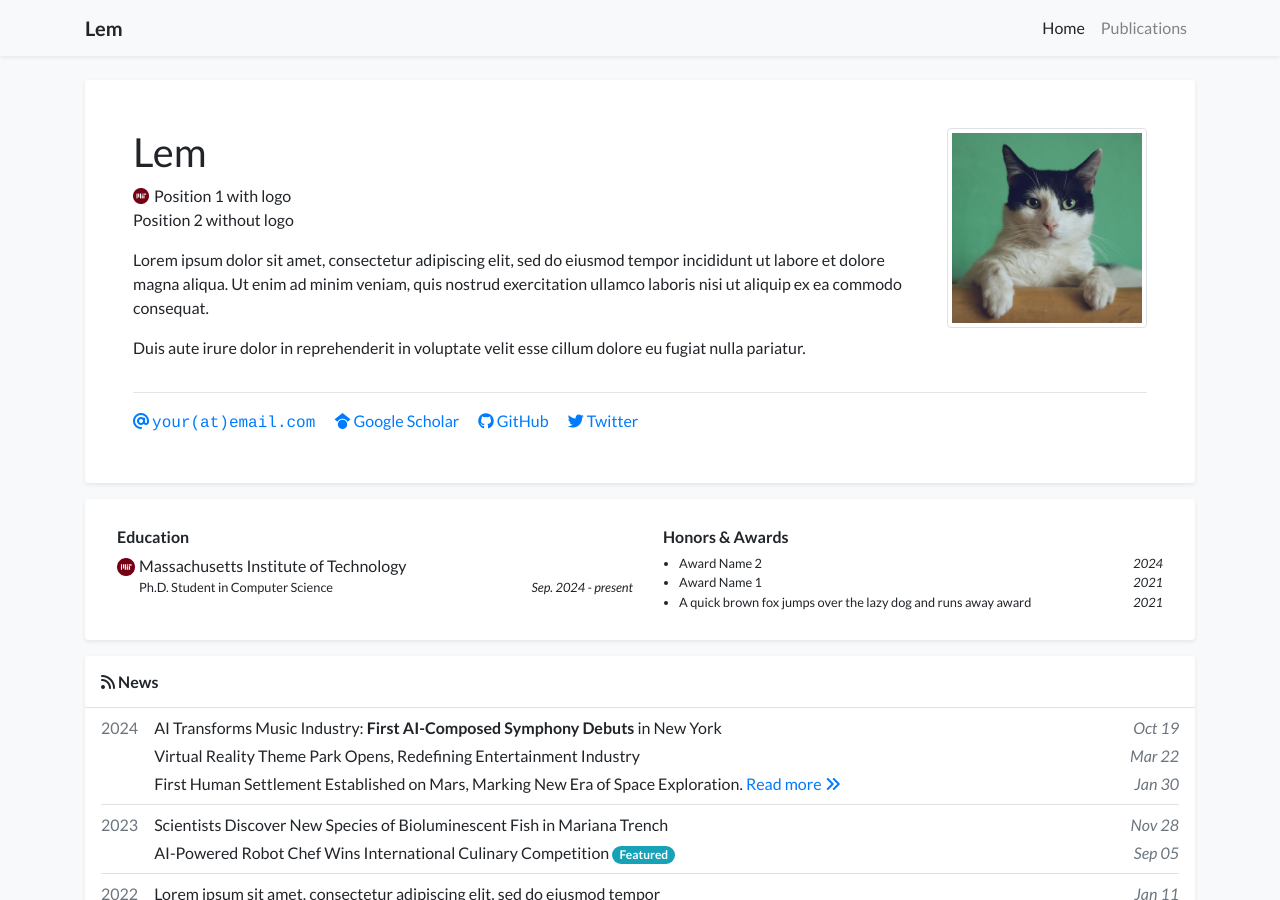
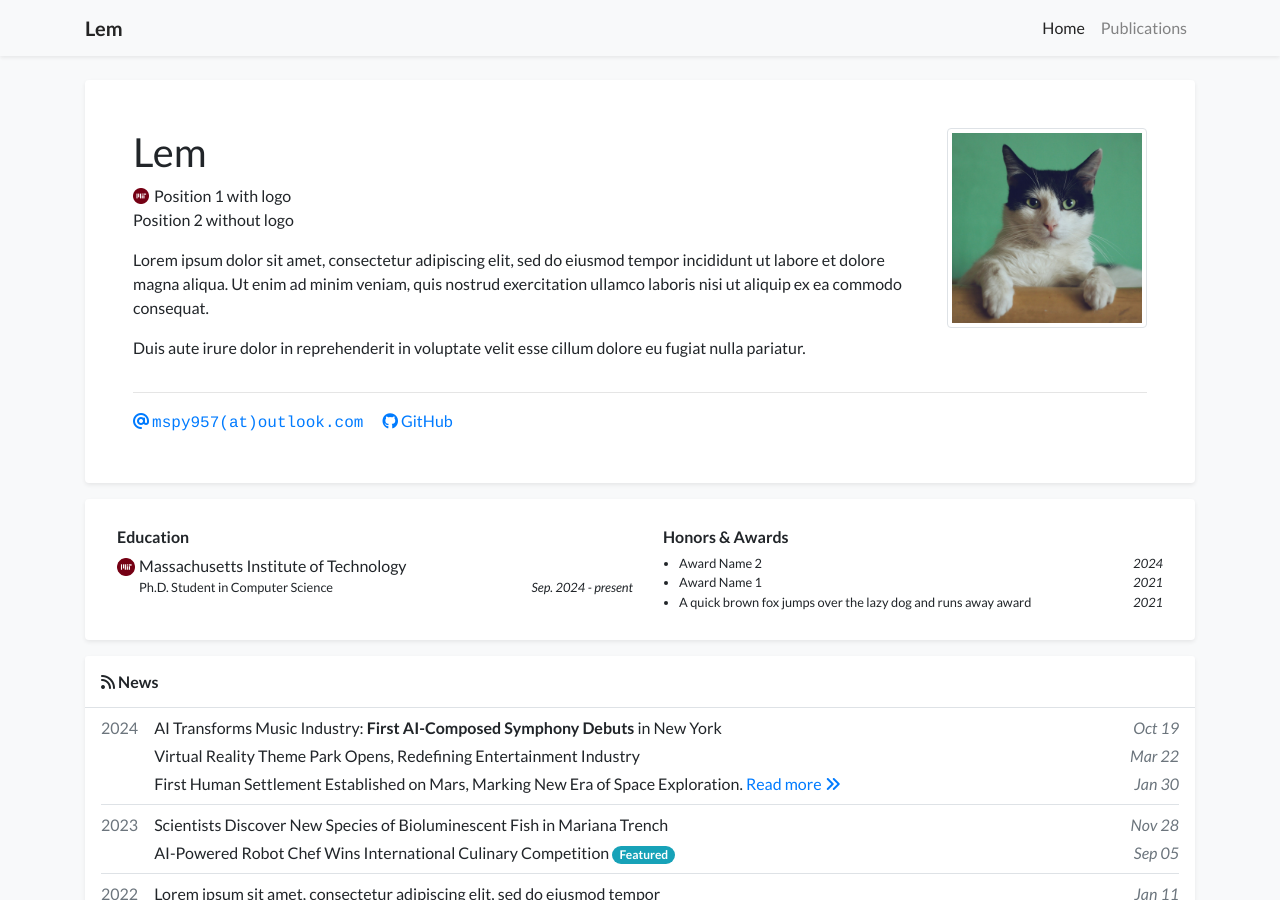
Before and after one commit to lefpoem/lefpoem.github.io, a Jekyll site: the page built from index.html, in a window 1280 px wide and 900 px high. Built offline with Jekyll 4.4.1, drawn with Linux system fonts in a browser that asks for light colours; a style sheet for code colours, icons or effects is not loaded.

Commit message:
Update profile.yml

```diff
--- a/_data/profile.yml
+++ b/_data/profile.yml
@@ -8,11 +8,11 @@ positions:
 - name: Position 2 without logo
 
 
-email: "your@email.com"
+email: "mspy957@outlook.com"
 # cv_link: link-to-your-cv-file
-gscholar: your_google_scholar_id
-github: your_github_id
-twitter: your_twitter_id
+# gscholar: your_google_scholar_id
+github: lefpoem
+# twitter: your_twitter_id
 # wechat_qrcode: /assets/images/etc/wechat.jpg
 # wechat_prompt: >-
 #   Please tell me your <strong>name</strong> and <strong>affiliation</strong> (current or past) when adding my wechat. Thanks!
```
